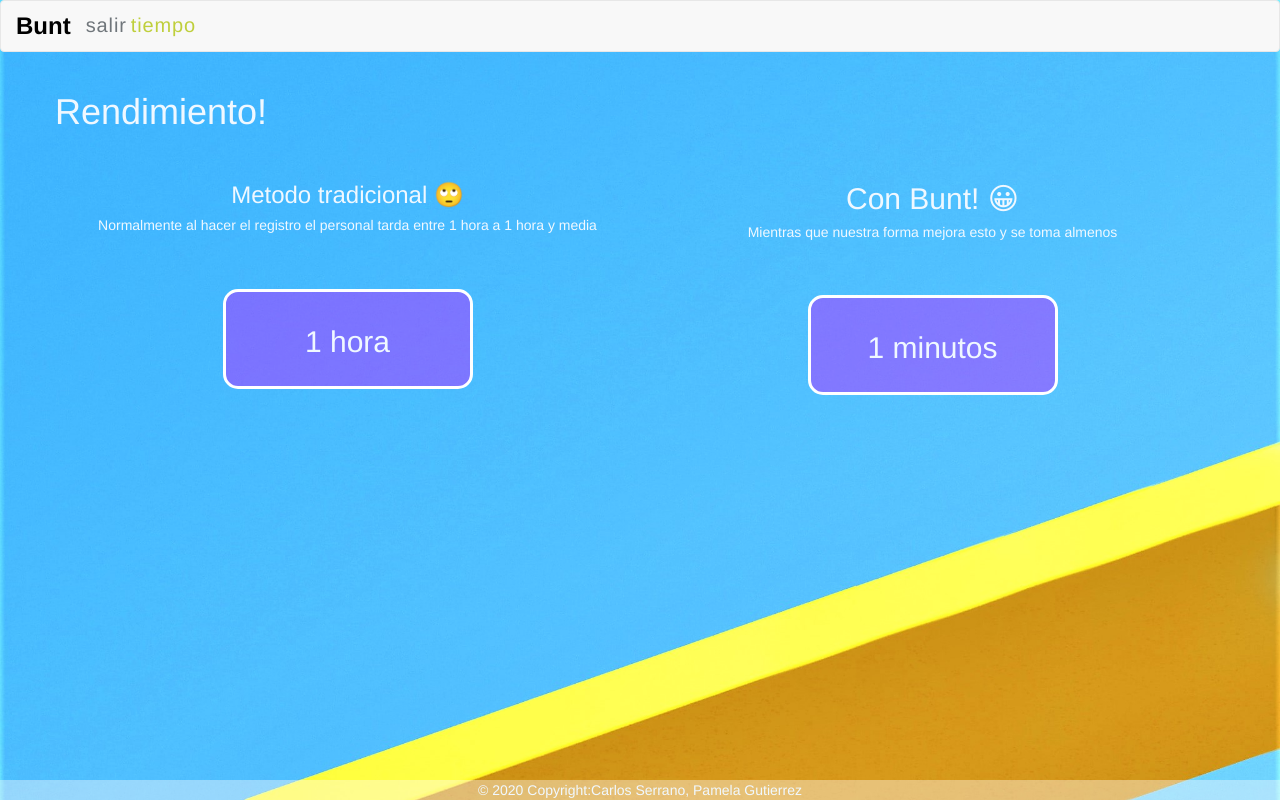
After one commit to carlmrx/Proyecto_Tlacaelel, a PHP site: page /bitacoras/tiempo.php in a window 1280 px wide. The commit adds this page. Run offline with PHP 8.4, Linux system fonts and the light colour scheme; data comes from the database, SQL or seed files in the repository.

Commit message:
rormato del rendimiento de tiempo

```diff
--- /dev/null
+++ b/bitacoras/tiempo.php
@@ -0,0 +1,96 @@
+<?php
+require_once "php/conexion.php";
+$conexion=conexion();
+
+$consulta = "select min(fecha)from t_persona";//fecha inicial
+$result1=mysqli_query($conexion,$consulta);//fecha inicial
+while($mostrar=mysqli_fetch_array($result1)){
+    $fecha1 = $mostrar['min(fecha)'];
+
+}
+$consulta2 = "select max(fecha)from t_persona";//fecha inicial
+$result2=mysqli_query($conexion,$consulta2);//fecha inicial
+while($mostrar=mysqli_fetch_array($result2)){
+    $fecha2 =$mostrar['max(fecha)'];
+
+}
+
+#echo "las fechas son ",$fecha1," y la de fin es ",$fecha2," terminaste la bitacora en =";
+$fecha1 = new DateTime($fecha1);//fecha inicial
+$fecha2 = new DateTime($fecha2);//fecha de cierre
+
+$intervalo = $fecha1->diff($fecha2);
+
+#echo $intervalo->format(' %H horas %i minutos %s segundos');//00 años 0 meses 0 días 08 horas 0 minutos 0 segundos
+
+?>
+    <!DOCTYPE html>
+    <html>
+
+    <head>
+        <meta name="viewport" content="width=device-width, initial-scale=1, maximum-scale=1, user-scalable=no">
+        <title>Comparativa de tiempo</title>
+        <link rel="stylesheet" type="text/css" href="librerias/bootstrap/css/bootstrap.css">
+
+        <link rel="stylesheet" type="text/css" href="librerias/alertifyjs/css/alertify.css">
+        <link rel="stylesheet" type="text/css" href="librerias/alertifyjs/css/themes/default.css">
+        <link rel="stylesheet" type="text/css" href="librerias/select2/css/select2.css">
+        <script src="librerias/jquery-3.2.1.min.js"></script>
+        <script src="js/funciones.js"></script>
+        <script src="librerias/bootstrap/js/bootstrap.js"></script>
+        <script src="librerias/alertifyjs/alertify.js"></script>
+        <script src="librerias/select2/js/select2.js"></script>
+        <link rel="stylesheet" href="../estilos/estilo.css">
+        <link rel="stylesheet" href="../estilos/animate.css">
+
+
+    </head>
+
+    <body class="body_tiempo">
+    <nav class="navbar navbar-default">
+            <div class="container-fluid">
+                <div class="navbar-header">
+                    <a class="navbar-brand" style="font-size:x-large;color: black" href="../index.html"><b>Bunt</b></a>
+                    <a style="margin-top: 7px;font-size: 20px;line-height: 48px;letter-spacing: 0.045em;font-weight: 400;color:#70767b" href="../php/salir.php" role="button">salir</a>
+                    <a style="margin-top: 7px;font-size: 20px;line-height: 48px;letter-spacing: 0.045em;font-weight: 400;color:#bfcf3c" href="tiempo.php" role="button">tiempo</a>
+
+                </div>
+            </div>
+        </nav>
+        <div class="container">
+            <div class="row">
+                <h1>Rendimiento!</h1>
+                <br>
+                <div class="col-md-6 text-center">
+                    <h3>Metodo tradicional 🙄  </h3>
+                    <h5>Normalmente al hacer el registro el personal tarda entre 1 hora a 1 hora y media</h5>
+                    <div class="rectangulo " style="margin-left: auto;margin-right: auto;margin-top: 10%;margin-bottom: 10%;">
+                        <h2 style="margin-top: 33px">1 hora</h2>
+                    </div>
+                </div>
+                <div class="col-md-6 text-center">
+                    <h2>Con Bunt! 😀  </h2>
+                    <h5>Mientras que nuestra forma mejora esto y se toma almenos</h5>
+                    <div class="rectangulo  " style="margin-left: auto;margin-right: auto;margin-top: 10%;margin-bottom: 10%;">
+                        <h2 style="margin-top: 33px"><?php echo $intervalo->format(' %i minutos');?></h2>
+                </div>
+            </div>
+
+        </div>
+
+    </body>
+    <div class="navbar-fixed-bottom">
+        <div class="text-center py-2" style="background-color: #fffafa69;">© 2020 Copyright:Carlos Serrano, Pamela Gutierrez
+        </div>
+    </div>
+
+    </html>
+<style>
+    .rectangulo {
+     width: 250px;
+     height: 100px;
+     border: 3px solid white;
+     background: #cd07ff63;
+     border-radius: 15px;
+}
+</style>
--- a/estilos/estilo.css
+++ b/estilos/estilo.css
@@ -44,6 +44,16 @@
     color: aliceblue;
 }
 
+.body_tiempo {
+    background-image: url("../recursos/imagenes/tiempo.jpg");
+    background-color: #363535;
+    background-repeat: no-repeat;
+    background-size: cover;
+    margin-bottom: none;
+    font-family: "HelveticaNeue-Light", "Helvetica Neue Light", "Helvetica Neue", Helvetica, Arial, "Lucida Grande", sans-serif;
+    color: aliceblue;
+}
+
 p {
     text-shadow: 2px 2px 2px rgb(0, 0, 0);
 }
```
Also changed, not shown: bitacoras/bitacoras.php (+4 -6 lines), bitacoras/php/tiempo.php (deleted, +0 -38 lines), recursos/imagenes/tiempo.jpg (added).
